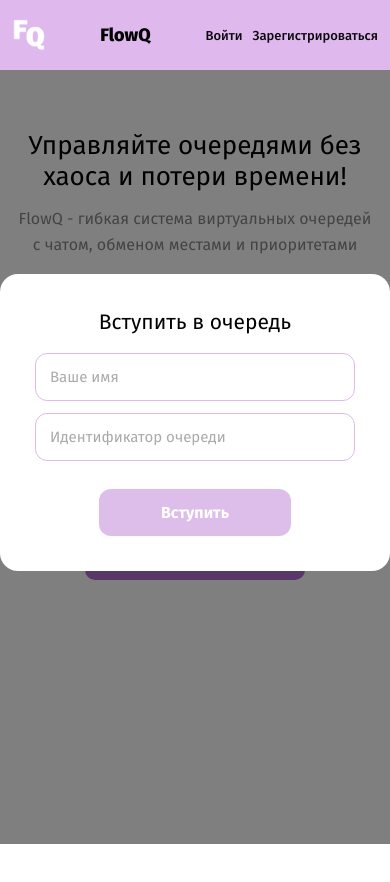
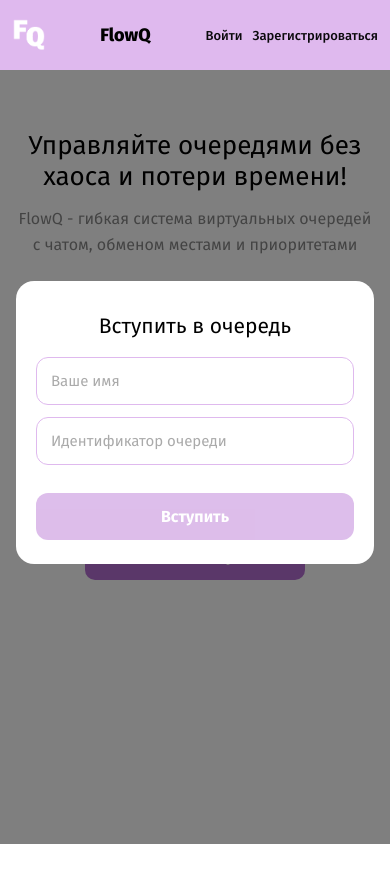
Before and after one commit to Lawliteee/FlowQ, a Vue app in the folder frontend/: page / in a window 390 px wide. Both pictures are taken after a click on the button "Вступить в очередь". Built offline with nearby package versions, Linux system fonts and the light colour scheme.

Commit message:
feat: Добавлен адаптив для модалок

```diff
--- a/frontend/src/components/JoinModal.vue
+++ b/frontend/src/components/JoinModal.vue
@@ -159,4 +159,20 @@ async function submitQueue() {
   opacity: 0.45;
   cursor: not-allowed;
 }
+
+@media (max-width: 768px) {
+  .modal {
+    padding: 16px;
+  }
+
+  .modal-content {
+    padding: 32px 20px 24px;
+    max-height: 100%;
+    overflow-y: auto;
+  }
+
+  .modal-btn {
+    width: 100%;
+  }
+}
 </style>
--- a/frontend/src/components/LoginModal.vue
+++ b/frontend/src/components/LoginModal.vue
@@ -150,4 +150,20 @@ h3 {
 .switch-text a:hover {
   text-decoration: underline;
 }
+
+@media (max-width: 768px) {
+  .modal {
+    padding: 16px;
+  }
+
+  .modal-content {
+    padding: 32px 20px 24px;
+    max-height: 100%;
+    overflow-y: auto;
+  }
+
+  .modal-btn {
+    width: 100%;
+  }
+}
 </style>
--- a/frontend/src/components/RegisterModal.vue
+++ b/frontend/src/components/RegisterModal.vue
@@ -168,4 +168,20 @@ h3 {
 .switch-text a:hover {
   text-decoration: underline;
 }
+
+@media (max-width: 768px) {
+  .modal {
+    padding: 16px;
+  }
+
+  .modal-content {
+    padding: 32px 20px 24px;
+    max-height: 100%;
+    overflow-y: auto;
+  }
+
+  .modal-btn {
+    width: 100%;
+  }
+}
 </style>
```
